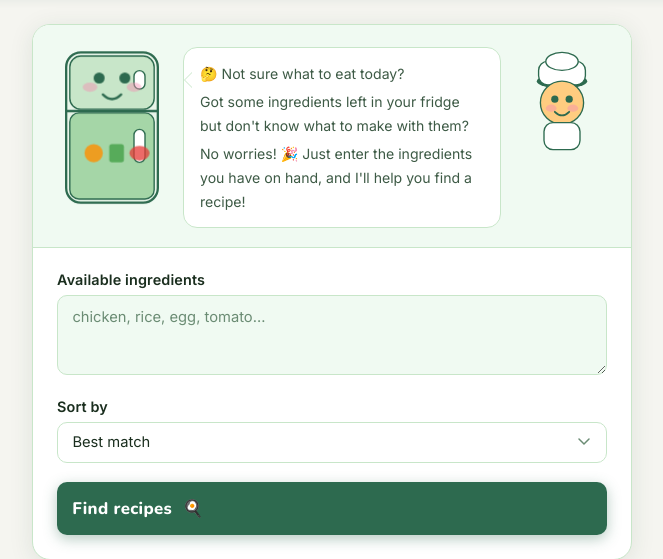
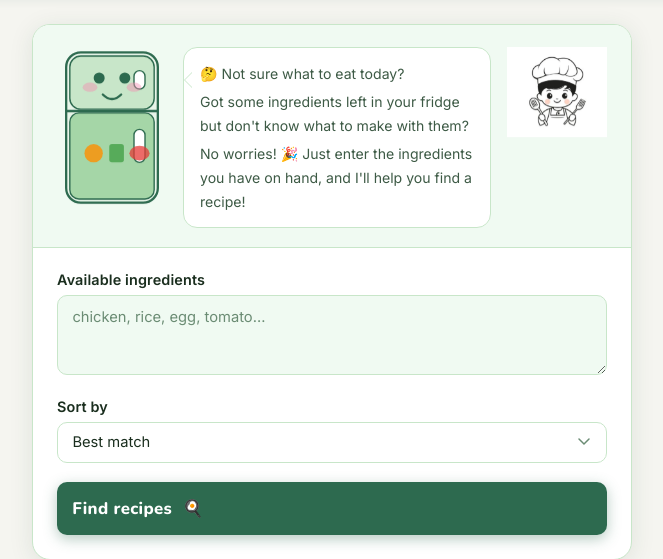
Before and after one commit to Yitongliu404/HCDE310Final, a Flask app: page / in a window 1280 px wide. Shown: the part 79-638 px from the top of the page, without its empty margins (308-971 px from the left). Run offline with Flask 3, Linux system fonts and the light colour scheme.

Commit message:
Replace the image

```diff
--- a/static/style.css
+++ b/static/style.css
@@ -93,15 +93,6 @@ main { flex: 1; padding: 1.5rem 1rem 3rem; }
 @keyframes float {
   0%,100% { transform: translateY(0); }
   50%      { transform: translateY(-6px); }
-}
-
-.fridge-eye {
-  animation: blink 4.5s ease-in-out infinite;
-  transform-origin: center;
-}
-@keyframes blink {
-  0%,88%,100% { transform: scaleY(1); }
-  94%          { transform: scaleY(.08); }
 }
 
 .intro-bubble {
--- a/templates/index.html
+++ b/templates/index.html
@@ -11,8 +11,8 @@
         <line x1="10" y1="72" x2="110" y2="72" stroke="#2d6a4f" stroke-width="2.5"/>
         <rect x="84" y="28" width="12" height="20" rx="6" fill="white" stroke="#2d6a4f" stroke-width="1.5"/>
         <rect x="84" y="92" width="12" height="36" rx="6" fill="white" stroke="#2d6a4f" stroke-width="1.5"/>
-        <circle class="fridge-eye" cx="46" cy="36" r="6" fill="#2d6a4f"/>
-        <circle class="fridge-eye" cx="74" cy="36" r="6" fill="#2d6a4f"/>
+        <circle cx="46" cy="36" r="6" fill="#2d6a4f"/>
+        <circle cx="74" cy="36" r="6" fill="#2d6a4f"/>
         <ellipse cx="36" cy="46" rx="8" ry="5" fill="#f48fb1" opacity="0.45"/>
         <ellipse cx="84" cy="46" rx="8" ry="5" fill="#f48fb1" opacity="0.45"/>
         <path d="M50 54 Q60 64 70 54" stroke="#2d6a4f" stroke-width="2.5" fill="none" stroke-linecap="round"/>
@@ -29,18 +29,7 @@
     </div>
 
     <div class="chef-mascot">
-      <svg viewBox="0 0 100 130" width="90" xmlns="http://www.w3.org/2000/svg">
-        <ellipse cx="50" cy="38" rx="28" ry="8" fill="#2d6a4f"/>
-        <rect x="24" y="16" width="52" height="26" rx="10" fill="white" stroke="#2d6a4f" stroke-width="1.5"/>
-        <ellipse cx="50" cy="16" rx="18" ry="10" fill="white" stroke="#2d6a4f" stroke-width="1.5"/>
-        <circle cx="50" cy="62" r="24" fill="#ffcc80" stroke="#2d6a4f" stroke-width="1.5"/>
-        <circle cx="42" cy="58" r="4" fill="#2d6a4f"/>
-        <circle cx="58" cy="58" r="4" fill="#2d6a4f"/>
-        <ellipse cx="38" cy="68" rx="6" ry="4" fill="#f48fb1" opacity="0.45"/>
-        <ellipse cx="62" cy="68" rx="6" ry="4" fill="#f48fb1" opacity="0.45"/>
-        <path d="M42 72 Q50 80 58 72" stroke="#2d6a4f" stroke-width="2" fill="none" stroke-linecap="round"/>
-        <rect x="30" y="84" width="40" height="30" rx="10" fill="white" stroke="#2d6a4f" stroke-width="1.5"/>
-      </svg>
+      <img src="{{ url_for('static', filename='chef.png') }}" alt="chef" width="100"/>
     </div>
   </div>
 
```
